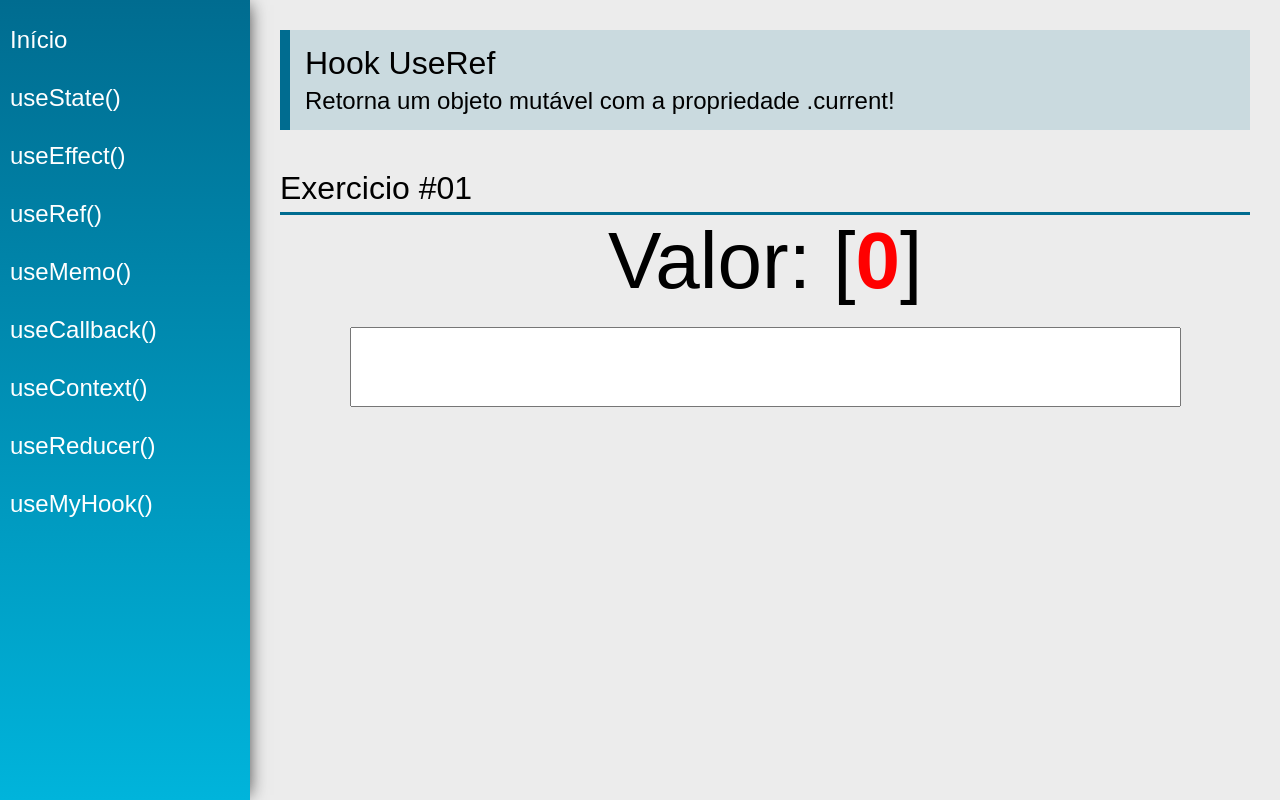
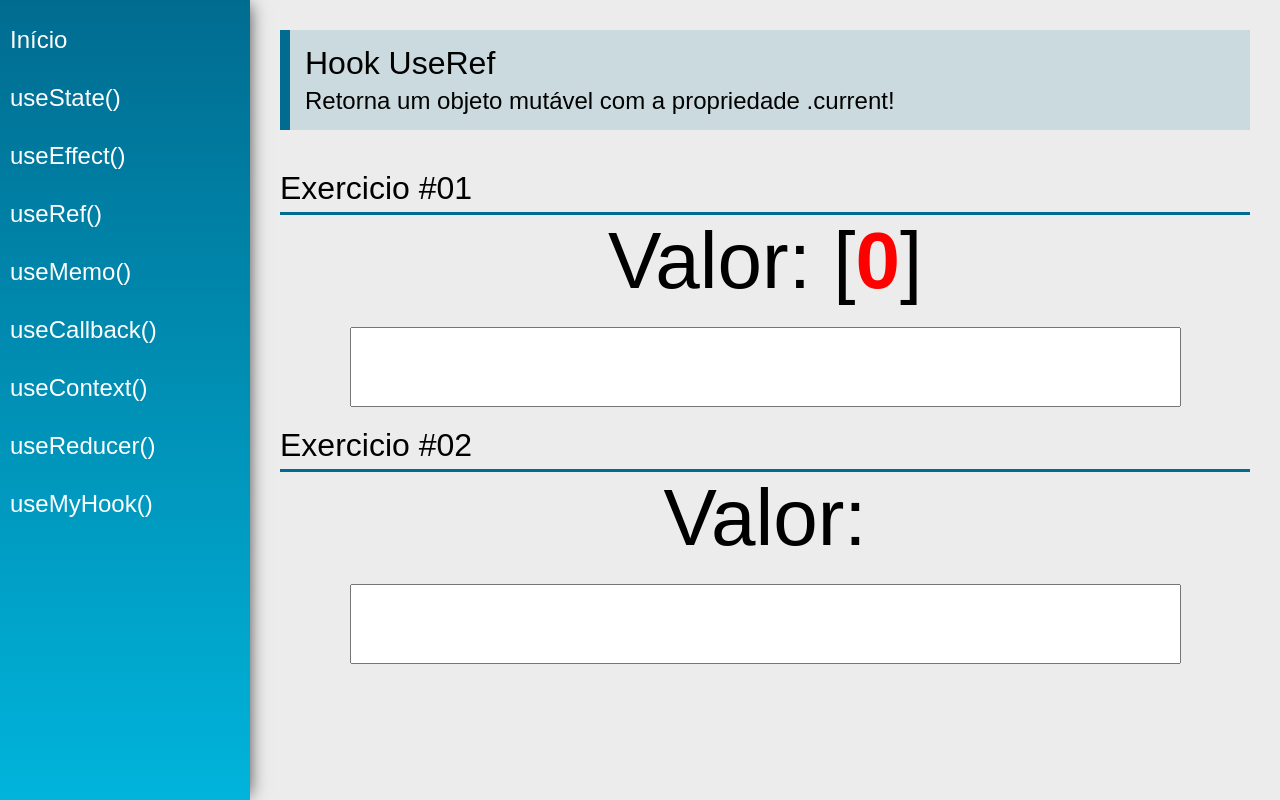
Before and after one commit to dronan/reactHooks, a React (Create React App) app: page /useRef in a window 1280 px wide. Built offline with nearby package versions, Linux system fonts and the light colour scheme.

Commit message:
exemplo de uso de useref e effect com dois inputs

```diff
--- a/src/views/examples/UseRef.jsx
+++ b/src/views/examples/UseRef.jsx
@@ -1,13 +1,19 @@
-import { useRef, useState } from 'react'
+import { useEffect, useRef, useState } from 'react'
 import PageTitle from '../../components/layout/PageTitle'
 import SectionTitle from '../../components/layout/SectionTitle'
 
 const UseRef = (props) => {
 
     const [value1, setValue1] = useState("")
+    const [value2, setValue2] = useState("")
     const count = useRef(0)
 
-    count.current = count.current + 1
+    const myInput1 = useRef(null)
+    const myInput2 = useRef(null)
+
+    useEffect(() => {
+        count.current = count.current + 1
+    }, [value1, value2])
 
     return (
         <div className="UseRef">
@@ -21,12 +27,21 @@ const UseRef = (props) => {
                 <div>
                     <span className="text">Valor:</span>
                     <span className="text">{value1} [</span>
-                    <span className="text red">{count.current - 1}</span>
+                    <span className="text red">{count.current}</span>
                     <span className="text">]</span>
                 </div>
-                <input type="text" className="input" value={value1} onChange={e => setValue1(e.target.value)}/>
+                <input type="text" className="input" ref={myInput1} value={value1} onChange={e => setValue1(e.target.value)}/>
             </div>
 
+
+            <SectionTitle title="Exercicio #02" />
+            <div className="center">
+                <div>
+                    <span className="text">Valor:</span>
+                    <span className="text">{value2}</span>
+                </div>
+                <input type="text" className="input" ref={myInput2} value={value2} onChange={e => setValue2(e.target.value)}/>
+            </div>
         </div>
 
 
```
